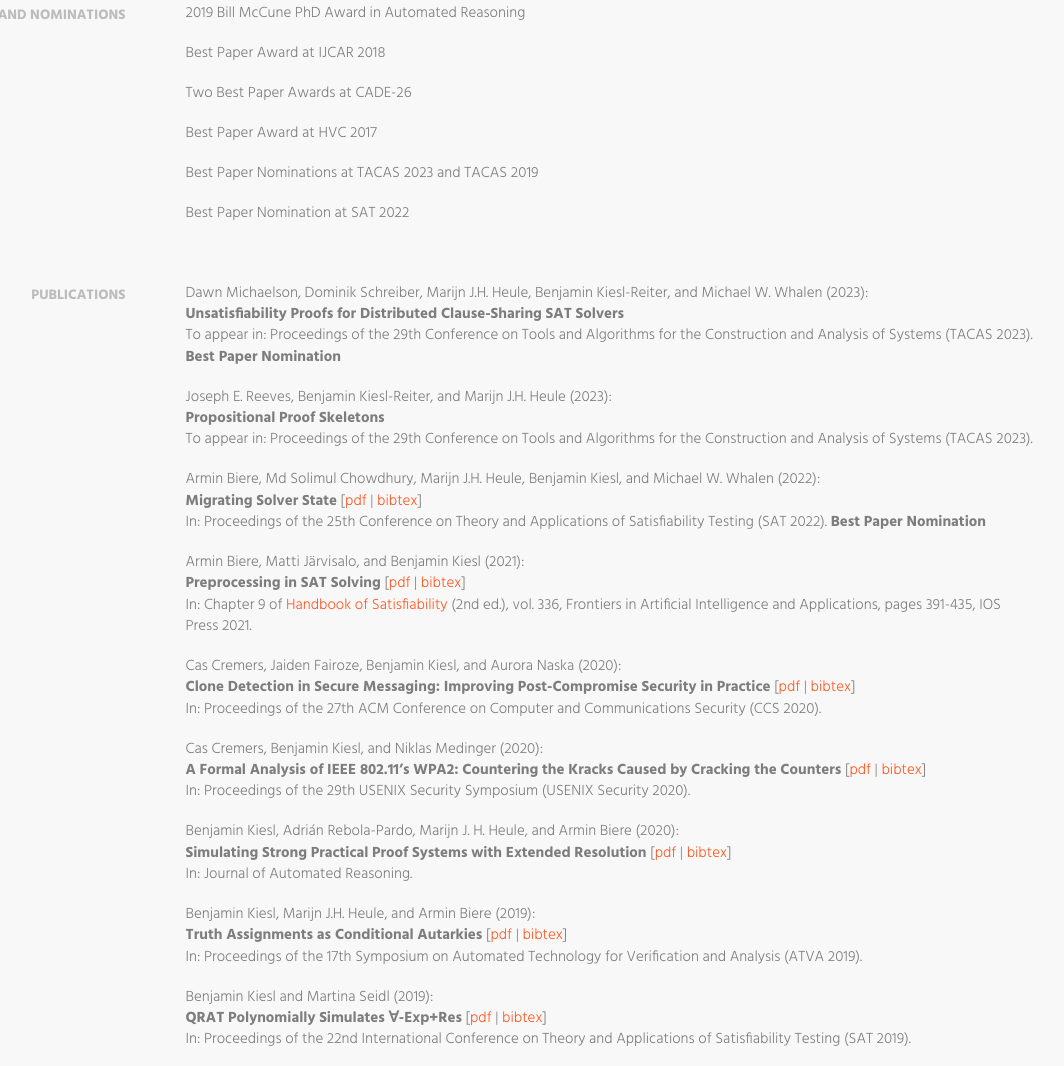
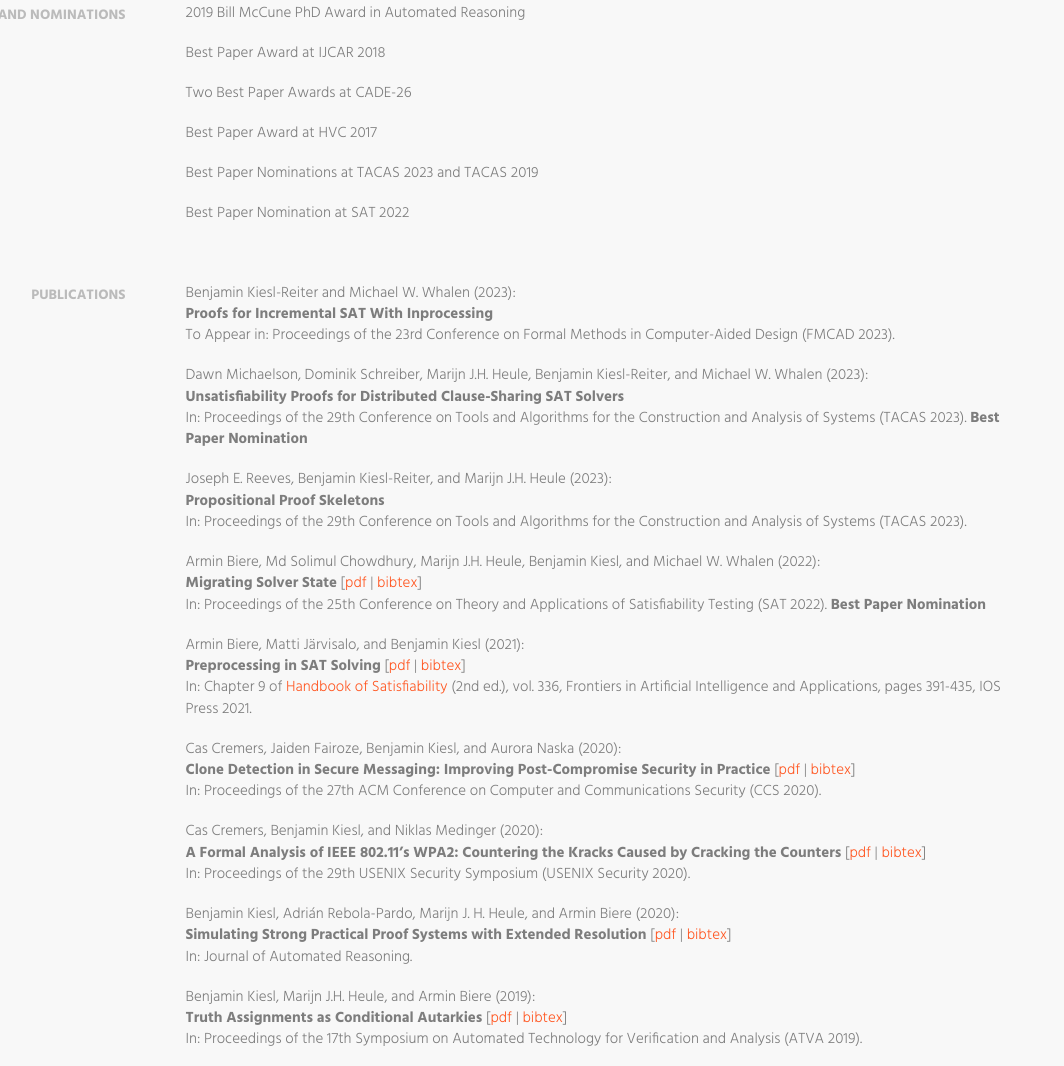
Before and after one commit to benjaminkiesl/benjaminkiesl.github.io, a plain HTML site: page index.html in a window 1280 px wide. Shown: the part 782-1848 px from the top of the page, without its empty margins (177-1241 px from the left). Drawn offline with Linux system fonts and the light colour scheme.

Commit message:
New papers.

```diff
--- a/index.html
+++ b/index.html
@@ -207,15 +207,20 @@ height="0" width="0" style="display:none;visibility:hidden"></iframe></noscript>
             </div>
             <div class="col-md-9">
 					<div class="publication">
+						Benjamin Kiesl-Reiter and Michael W. Whalen (2023):<br>
+						<span class="papertitle">Proofs for Incremental SAT With Inprocessing</span> <br>
+						To Appear in: Proceedings of the 23rd Conference on Formal Methods in Computer-Aided Design (FMCAD 2023).
+					</div>
+					<div class="publication">
 						Dawn Michaelson, Dominik Schreiber, Marijn J.H. Heule, Benjamin Kiesl-Reiter, and Michael W. Whalen (2023):<br>
 						<span class="papertitle">Unsatisfiability Proofs for Distributed Clause-Sharing SAT Solvers</span> <br>
-						To appear in: Proceedings of the 29th Conference on Tools and Algorithms for the Construction and Analysis of Systems (TACAS 2023).
+						In: Proceedings of the 29th Conference on Tools and Algorithms for the Construction and Analysis of Systems (TACAS 2023).
 						<span class="bpa">Best Paper Nomination</span>
 					</div>
 					<div class="publication">
 						Joseph E. Reeves, Benjamin Kiesl-Reiter, and Marijn J.H. Heule (2023):<br>
 						<span class="papertitle">Propositional Proof Skeletons</span> <br>
-						To appear in: Proceedings of the 29th Conference on Tools and Algorithms for the Construction and Analysis of Systems (TACAS 2023).
+						In: Proceedings of the 29th Conference on Tools and Algorithms for the Construction and Analysis of Systems (TACAS 2023).
 					</div>
 					<div class="publication">
 						Armin Biere, Md Solimul Chowdhury, Marijn J.H. Heule, Benjamin Kiesl, and Michael W. Whalen (2022):<br>
```
